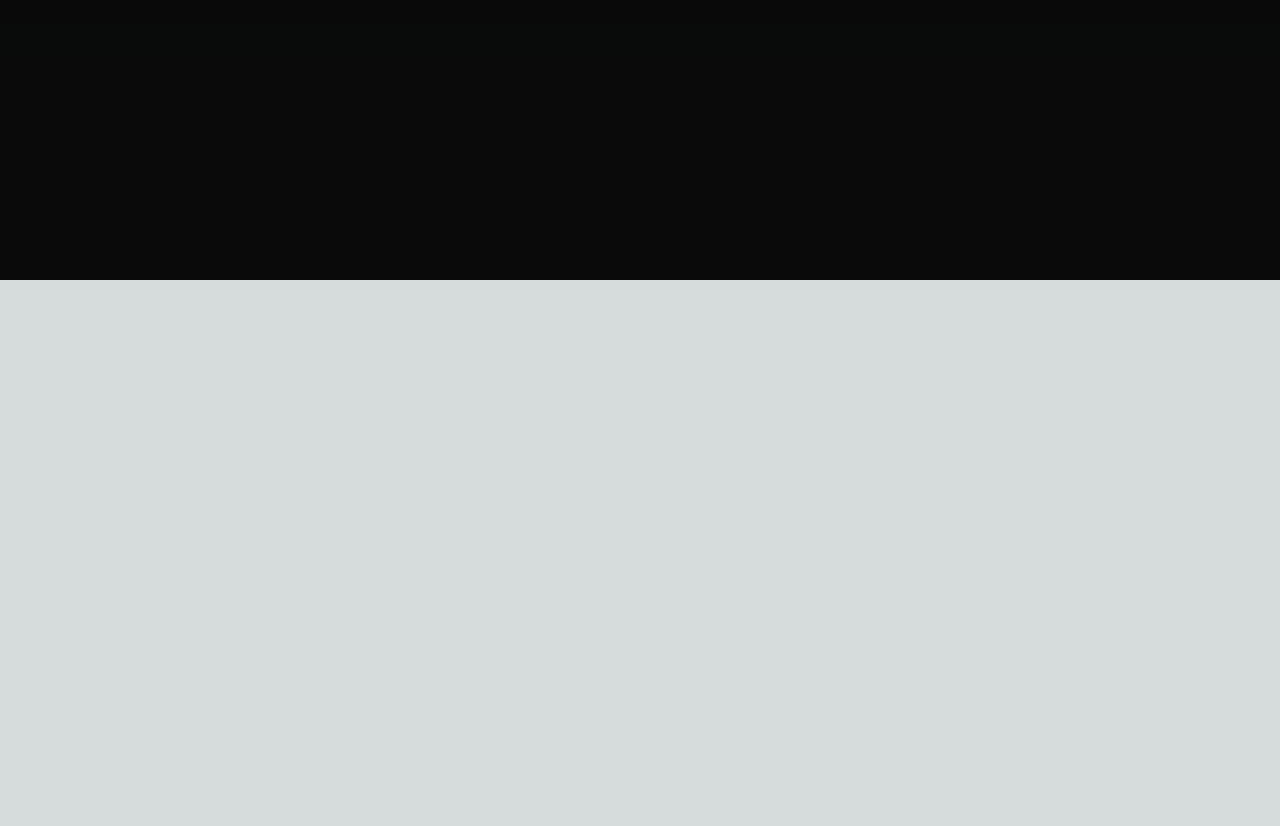
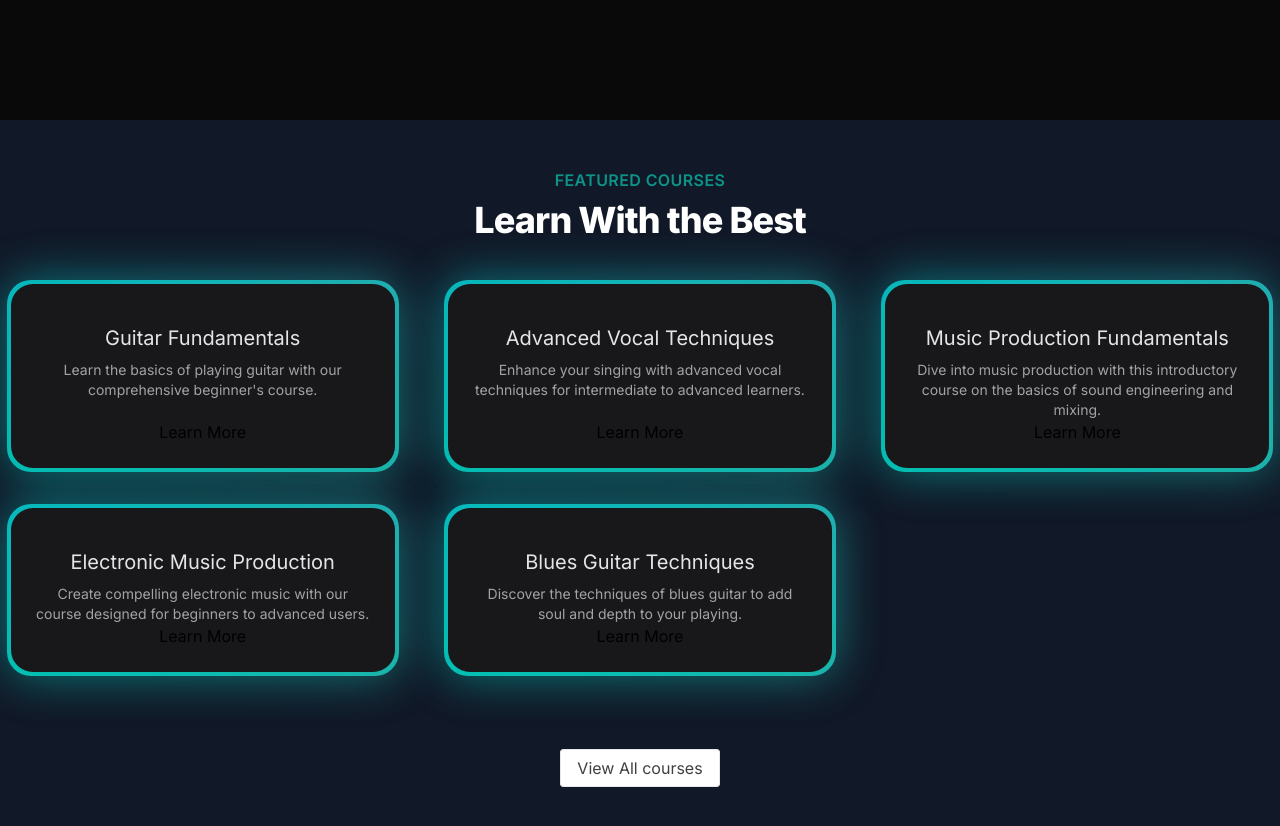
Before and after one commit to aditya-k-maurya/music-nextjs, a Next.js app: page / in a window 1280 px wide. Shown: the part 520-1346 px from the top of the page. Before the commit the page ends 800 px from the top, so only its background shows below. Built offline with nearby package versions, Linux system fonts and the light colour scheme.

Commit message:
featured course

```diff
--- a/src/app/page.tsx
+++ b/src/app/page.tsx
@@ -1,9 +1,11 @@
+import FeaturedCourses from "@/components/FeaturedCourses";
 import HeroSection from "@/components/HeroSection";
 
 export default function Home() {
   return (
     <main className="min-h-screen bg-black/[0.96] antialiased bg-grid-white/[0.02]">
       <HeroSection />
+      <FeaturedCourses/>
     </main>
   );
 }
--- /dev/null
+++ b/src/components/FeaturedCourses.tsx
@@ -0,0 +1,62 @@
+"use client";
+
+import Link from "next/link";
+import courseData from "../data/music_cources.json";
+import { BackgroundGradient } from "./ui/background-gradient";
+
+interface Course {
+	id: number;
+	title: string;
+	slug: string;
+	description: string;
+	price: number;
+	instructor: string;
+	isFeatured: boolean;
+}
+
+function FeaturedCourses() {
+	const featuredCourses = courseData.courses.filter(
+		(course) => course.isFeatured
+	);
+
+	return (
+		<div className="py-12 bg-gray-900">
+			<div className="text-center">
+				<h2 className="text-base text-teal-600 font-semibold tracking-wide uppercase">
+					FEATURED COURSES
+				</h2>
+				<p className="mt-2 text-3xl leading-8 font-extrabold tracking-tight text-white sm:text-4xl">
+					Learn With the Best
+				</p>
+			</div>
+
+			<div className="mt-10">
+				<div className="grid grid-cols-1 sm:grid-cols-2 lg:grid-cols-3 gap-8 justify-center">
+					{featuredCourses.map((course: Course) => (
+						<div key={course.id} className="flex justify-center">
+							<BackgroundGradient className="flex flex-col rounded-[22px] bg-white dark:bg-zinc-900 overflow-hidden h-full max-w-sm">
+								<div className="p-4 sm:p-6 flex flex-col items-center text-center flex-grow">
+                  <p className="text-lg sm:text-xl text-black mt-4 mb-2 dark:text-neutral-200">{course.title}</p>
+                  <p className="text-sm text-neutral-600 dark:text-neutral-400 flex-grow">{course.description}</p>
+                  <Link href={`courses/${course.slug}`}>
+                    Learn More
+                  </Link>
+								</div>
+							</BackgroundGradient>
+						</div>
+					))}
+				</div>
+			</div>
+
+			<div className="mt-20 text-center">
+				<Link
+					href={"/courses"}
+					className="px-4 py-2 rounded border border-netural-600 text-neutral-700 bg-white hover:bg-gray-100 transition duration-200 ">
+					View All courses
+				</Link>
+			</div>
+		</div>
+	);
+}
+
+export default FeaturedCourses;
--- /dev/null
+++ b/src/components/ui/background-gradient.tsx
@@ -0,0 +1,72 @@
+import { cn } from "@/utils/cn";
+import React from "react";
+import { motion } from "framer-motion";
+
+export const BackgroundGradient = ({
+	children,
+	className,
+	containerClassName,
+	animate = true,
+}: {
+	children?: React.ReactNode;
+	className?: string;
+	containerClassName?: string;
+	animate?: boolean;
+}) => {
+	const variants = {
+		initial: {
+			backgroundPosition: "0 50%",
+		},
+		animate: {
+			backgroundPosition: ["0, 50%", "100% 50%", "0 50%"],
+		},
+	};
+	return (
+		<div className={cn("relative p-[4px] group", containerClassName)}>
+			<motion.div
+				variants={animate ? variants : undefined}
+				initial={animate ? "initial" : undefined}
+				animate={animate ? "animate" : undefined}
+				transition={
+					animate
+						? {
+								duration: 5,
+								repeat: Infinity,
+								repeatType: "reverse",
+						  }
+						: undefined
+				}
+				style={{
+					backgroundSize: animate ? "400% 400%" : undefined,
+				}}
+				className={cn(
+					"absolute inset-0 rounded-3xl z-[1] opacity-60 group-hover:opacity-100 blur-xl  transition duration-500 will-change-transform",
+					" bg-[radial-gradient(circle_farthest-side_at_0_100%,#00ccb1,transparent),radial-gradient(circle_farthest-side_at_100%_0,#7b61ff,transparent),radial-gradient(circle_farthest-side_at_100%_100%,#ffc414,transparent),radial-gradient(circle_farthest-side_at_0_0,#1ca0fb,#141316)]"
+				)}
+			/>
+			<motion.div
+				variants={animate ? variants : undefined}
+				initial={animate ? "initial" : undefined}
+				animate={animate ? "animate" : undefined}
+				transition={
+					animate
+						? {
+								duration: 5,
+								repeat: Infinity,
+								repeatType: "reverse",
+						  }
+						: undefined
+				}
+				style={{
+					backgroundSize: animate ? "400% 400%" : undefined,
+				}}
+				className={cn(
+					"absolute inset-0 rounded-3xl z-[1] will-change-transform",
+					"bg-[radial-gradient(circle_farthest-side_at_0_100%,#00ccb1,transparent),radial-gradient(circle_farthest-side_at_100%_0,#7b61ff,transparent),radial-gradient(circle_farthest-side_at_100%_100%,#ffc414,transparent),radial-gradient(circle_farthest-side_at_0_0,#1ca0fb,#141316)]"
+				)}
+			/>
+
+			<div className={cn("relative z-10", className)}>{children}</div>
+		</div>
+	);
+};
--- a/src/data/music_cources.json
+++ b/src/data/music_cources.json
@@ -0,0 +1,54 @@
+{
+	"courses": [
+		{
+			"id": 1,
+			"title": "Guitar Fundamentals",
+			"slug": "guitar-fundamentals",
+			"description": "Learn the basics of playing guitar with our comprehensive beginner's course.",
+			"price": 99.99,
+			"instructor": "John Doe",
+			"isFeatured": true,
+			"image": "/courses/guitar.jpg"
+		},
+		{
+			"id": 2,
+			"title": "Advanced Vocal Techniques",
+			"slug": "advanced-vocal-techniques",
+			"description": "Enhance your singing with advanced vocal techniques for intermediate to advanced learners.",
+			"price": 99.99,
+			"instructor": "Jane Smith",
+			"isFeatured": true,
+			"image": "/courses/vocal.jpg"
+		},
+		{
+			"id": 3,
+			"title": "Music Production Fundamentals",
+			"slug": "music-production-fundamentals",
+			"description": "Dive into music production with this introductory course on the basics of sound engineering and mixing.",
+			"price": 99.99,
+			"instructor": "Mike Johnson",
+			"isFeatured": true,
+			"image": "/courses/production.jpg"
+		},
+		{
+			"id": 4,
+			"title": "Electronic Music Production",
+			"slug": "electronic-music-production",
+			"description": "Create compelling electronic music with our course designed for beginners to advanced users.",
+			"price": 99.99,
+			"instructor": "Emily Davis",
+			"isFeatured": true,
+			"image": "/courses/electronic.jpg"
+		},
+		{
+			"id": 5,
+			"title": "Blues Guitar Techniques",
+			"slug": "blues-guitar-techniques",
+			"description": "Discover the techniques of blues guitar to add soul and depth to your playing.",
+			"price": 99.99,
+			"instructor": "David Brown",
+			"isFeatured": true,
+			"image": "/courses/blues.jpg"
+		}
+	]
+}
```
